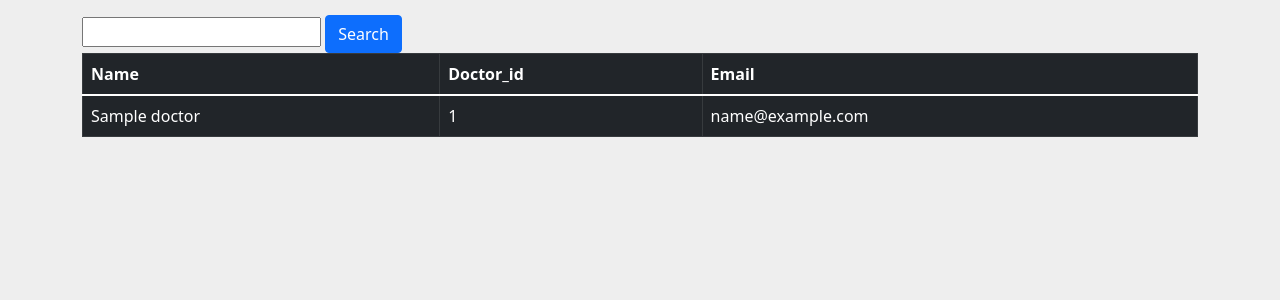
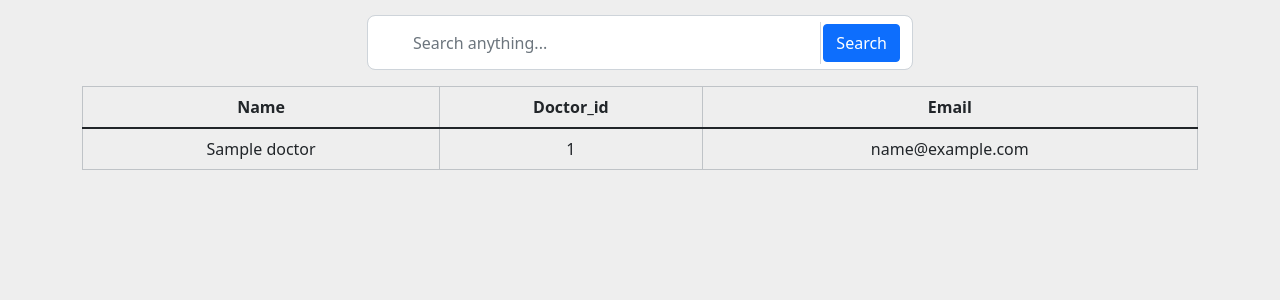
Before and after one commit to Panacea-4-U/Panacea, a Django app: page /services/ in a window 1280 px wide. Shown: the part 132-432 px from the top of the page. Run offline with Django 3.2, Linux system fonts and the light colour scheme; tables that the repository leaves empty hold one stand-in row (values such as "Sample post").

Commit message:
name and email search

```diff
--- /dev/null
+++ b/panacea/panacea_app/static/panacea_app/services.css
@@ -0,0 +1,37 @@
+.form {
+    position: relative
+}
+
+.form .fa-search {
+    position: absolute;
+    top: 20px;
+    left: 20px;
+    color: #9ca3af
+}
+
+.form span {
+    position: absolute;
+    right: 17px;
+    top: 13px;
+    padding: 2px;
+    border-left: 1px solid #d1d5db
+}
+
+.left-pan {
+    padding-left: 7px
+}
+
+.left-pan i {
+    padding-left: 10px
+}
+
+.form-input {
+    height: 55px;
+    text-indent: 33px;
+    border-radius: 10px
+}
+
+.form-input:focus {
+    box-shadow: none;
+    border: none
+}
--- a/panacea/panacea_app/templates/panacea_app/base.html
+++ b/panacea/panacea_app/templates/panacea_app/base.html
@@ -28,6 +28,10 @@
   <!-- add icon link -->
   <link rel="icon" href="{% static 'panacea_app/panacea logo.jpeg' %}" type="image/x-icon">
   <meta name="viewport" content="width=device-width, initial-scale=1">
+
+  {% block style %}
+  {% endblock style %}
+
 </head>
 
 <body style="background-color:#EEEEEE;">
--- a/panacea/panacea_app/templates/panacea_app/services.html
+++ b/panacea/panacea_app/templates/panacea_app/services.html
@@ -1,27 +1,38 @@
 {% extends "panacea_app/base.html" %}
 {% load static %}
 
+{% block connectcss %}
+<link rel="stylesheet" href="{% static 'panacea_app/services.css' %}">
+{% endblock connectcss %}
+
 {% block content %}
     <div class="container">
-        <form method="GET" action="" >
-            <input type="search" name="search">
-            <button class="btn btn-primary" type="submit"> Search </button>
+        <form method="GET" action="" style="margin-bottom: 16px;">
+            <div class="row height d-flex justify-content-center align-items-center">
+                <div class="col-md-6">
+                    <div class="form"> <i class="fa fa-search"></i> <input style="border-radius: 8px" type="text" class="form-control form-input" placeholder="Search anything..." name="search">
+                        <span style="margin: -6px;" class="left-pan">
+                            <button class="btn btn-primary" type="submit"> Search </button>
+                        </span>
+                    </div>
+                </div>
+            </div>
         </form>
 
-        <table class="table table-bordered table-dark">
-            <thead class="thead-dark">
+        <table style="border-color: #bfc3c7;" class="table table-bordered">
+            <thead style="text-align: center;" class="thead-dark">
                 <tr>
-                    <th scope="col">Name</th>
-                    <th scope="col">Doctor_id</th>
-                    <th scope="col">Email</th>
+                    <th style="text-align: center;" scope="col">Name</th>
+                    <th style="text-align: center;" scope="col">Doctor_id</th>
+                    <th style="text-align: center;" scope="col">Email</th>
                 </tr>
             </thead>
             <tbody>
                 {% for result in all_search_results %}
                     <tr>
-                        <td>{{ result.name }}</td>
-                        <td>{{ result.doc_id }}</td>
-                        <td>{{ result.email }}</td>
+                        <td style="text-align: center;">{{ result.name }}</td>
+                        <td style="text-align: center;">{{ result.doc_id }}</td>
+                        <td style="text-align: center;">{{ result.email }}</td>
                     </tr>
                 {% endfor %}
                 </tbody>
```
